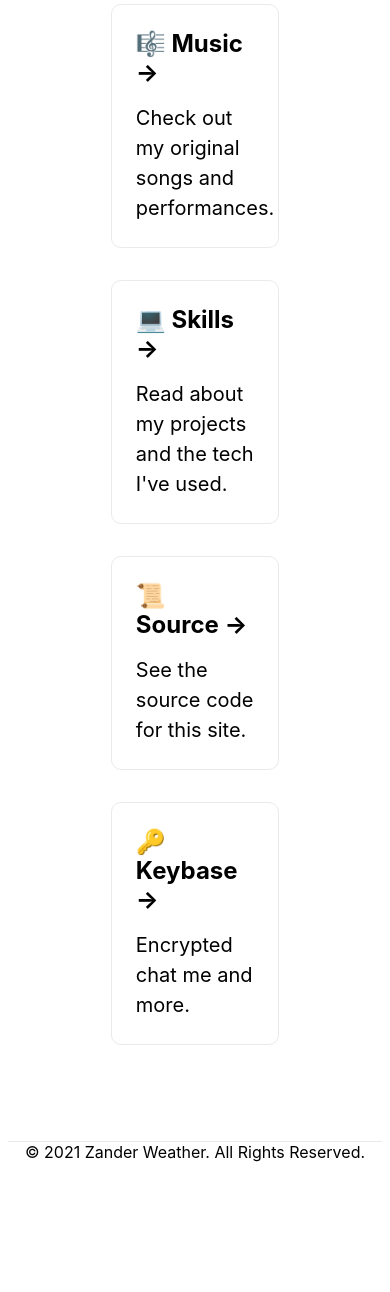
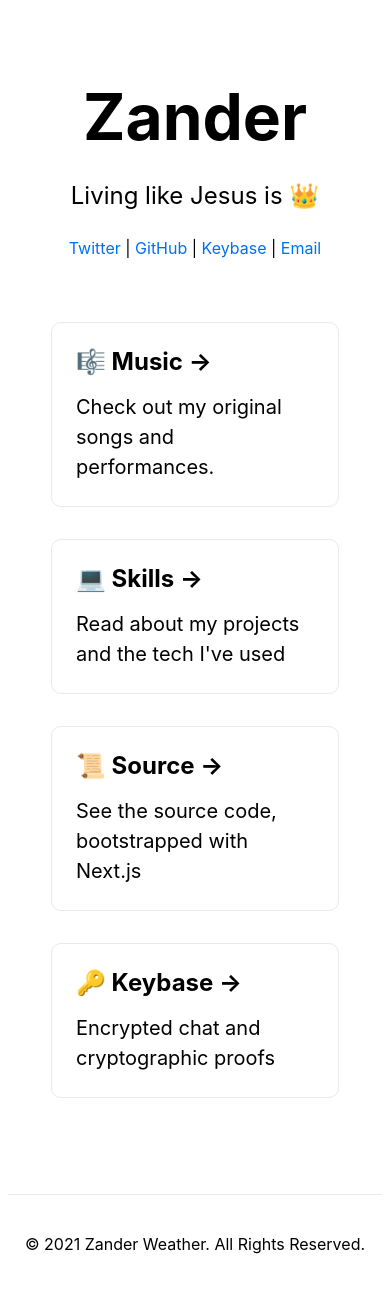
Before and after one commit to steamwings/me, a Next.js app: page / in a window 390 px wide. Before the commit the page ends 1162 px from the top, so only its background shows below. Built offline with nearby package versions, Linux system fonts and the light colour scheme.

Commit message:
Fix mobile styling; add links

```diff
--- a/pages/api/hello.js
+++ b/pages/api/hello.js
@@ -1,5 +1,5 @@
 // Next.js API route support: https://nextjs.org/docs/api-routes/introduction
 
 export default function handler(req, res) {
-  res.status(200).json({ name: 'John Doe' })
+  res.status(200).json({ name: 'Hi, I\'m Zander' })
 }
--- a/pages/index.js
+++ b/pages/index.js
@@ -18,13 +18,16 @@ export default function Home() {
         </h1>
 
         <p className={styles.description}>
+          <a href="https://www.bible.com/bible/59/JHN.18.36-37.ESV">
           Living like Jesus is &#x1f451;
+          </a>
         </p>
 
         <div className={styles.subtitle}>
           <a href="https://twitter.com/zweather">Twitter</a>
           &nbsp;|&nbsp;<a href="https://github.com/steamwings">GitHub</a>
           &nbsp;|&nbsp;<a href="https://keybase.io/zweather">Keybase</a>
+          &nbsp;|&nbsp;<a href="mailto:zanderweather@outlook.com">Email</a>
           {/* &nbsp;|&nbsp;<a href="https://venmo.com/u/zweather">Venmo</a> */}
         </div>
 
@@ -37,17 +40,17 @@ export default function Home() {
           <Link href="/skills" className={styles.card}>
             <a className={styles.card}>
               <h2> &#x1f4bb; Skills &rarr;</h2>
-              <p>Read about my projects and the tech I&apos;ve used.</p>
+              <p>Read about my projects and the tech I&apos;ve used</p>
             </a>
           </Link>
 
           <a
-            href="https://github.com/vercel/next.js/tree/master/examples"
+            href="https://github.com/steamwings/me"
             className={styles.card}
           >
             <h2>&#x1f4dc; Source &rarr;</h2>
             <p>
-              See the source code for this site.
+              See the source code, bootstrapped with Next.js
             </p>
           </a>
 
@@ -56,7 +59,7 @@ export default function Home() {
             className={styles.card}
           >
             <h2>&#x1f511; Keybase &rarr;</h2>
-            <p>Encrypted chat me and more.</p>
+            <p>Encrypted chat and cryptographic proofs</p>
           </a>
         </div>
       </main>
--- a/styles/Home.module.css
+++ b/styles/Home.module.css
@@ -5,7 +5,6 @@
   flex-direction: column;
   justify-content: center;
   align-items: center;
-  height: 100vh;
 }
 
 .main {
@@ -93,6 +92,7 @@
   border-radius: 10px;
   transition: color 0.15s ease, border-color 0.15s ease;
   width: 45%;
+  min-width: 18rem;
 }
 
 .card:hover,
```
Also changed, not shown: 1 other file (tests, documents, lock files or other folders).
